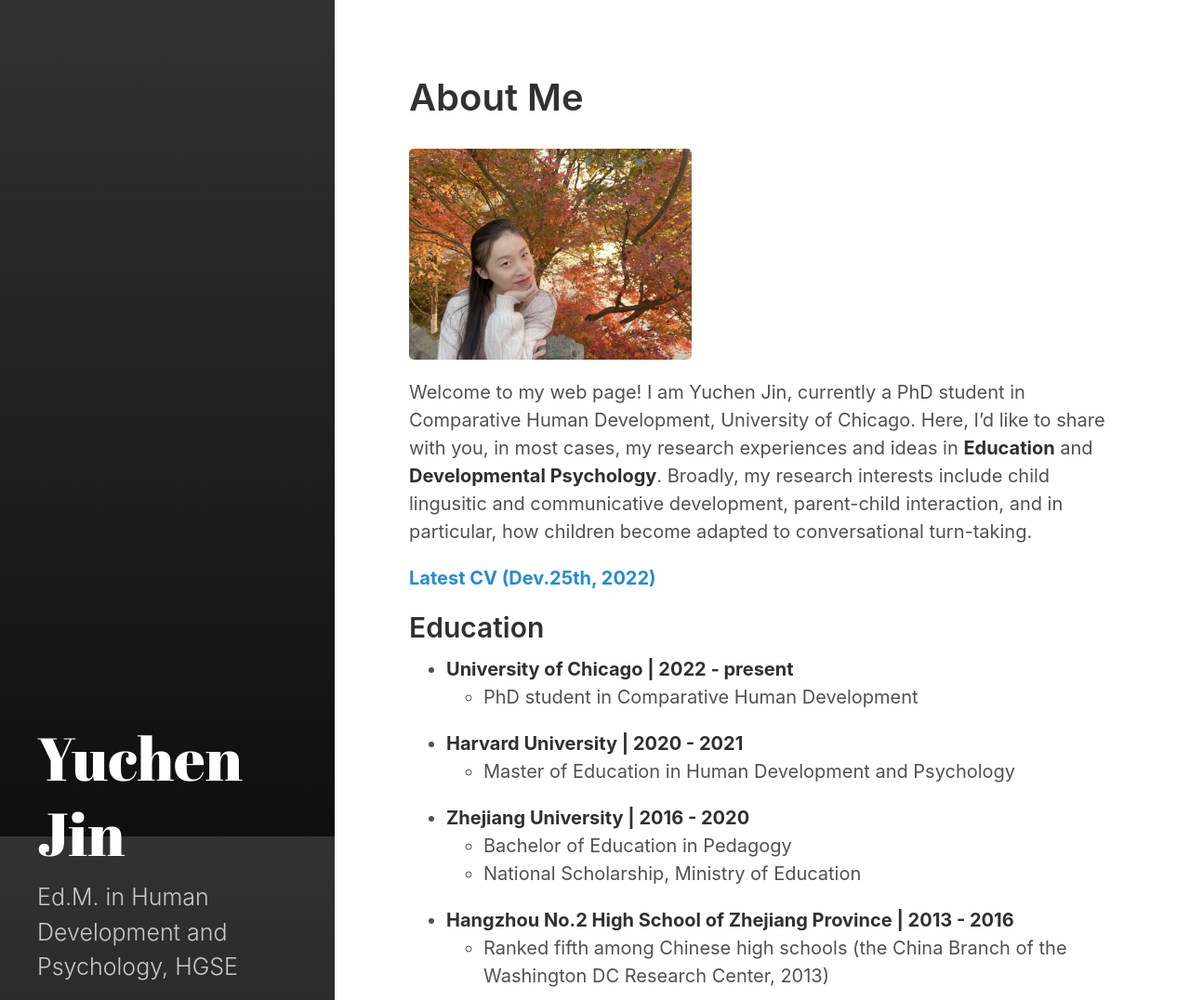
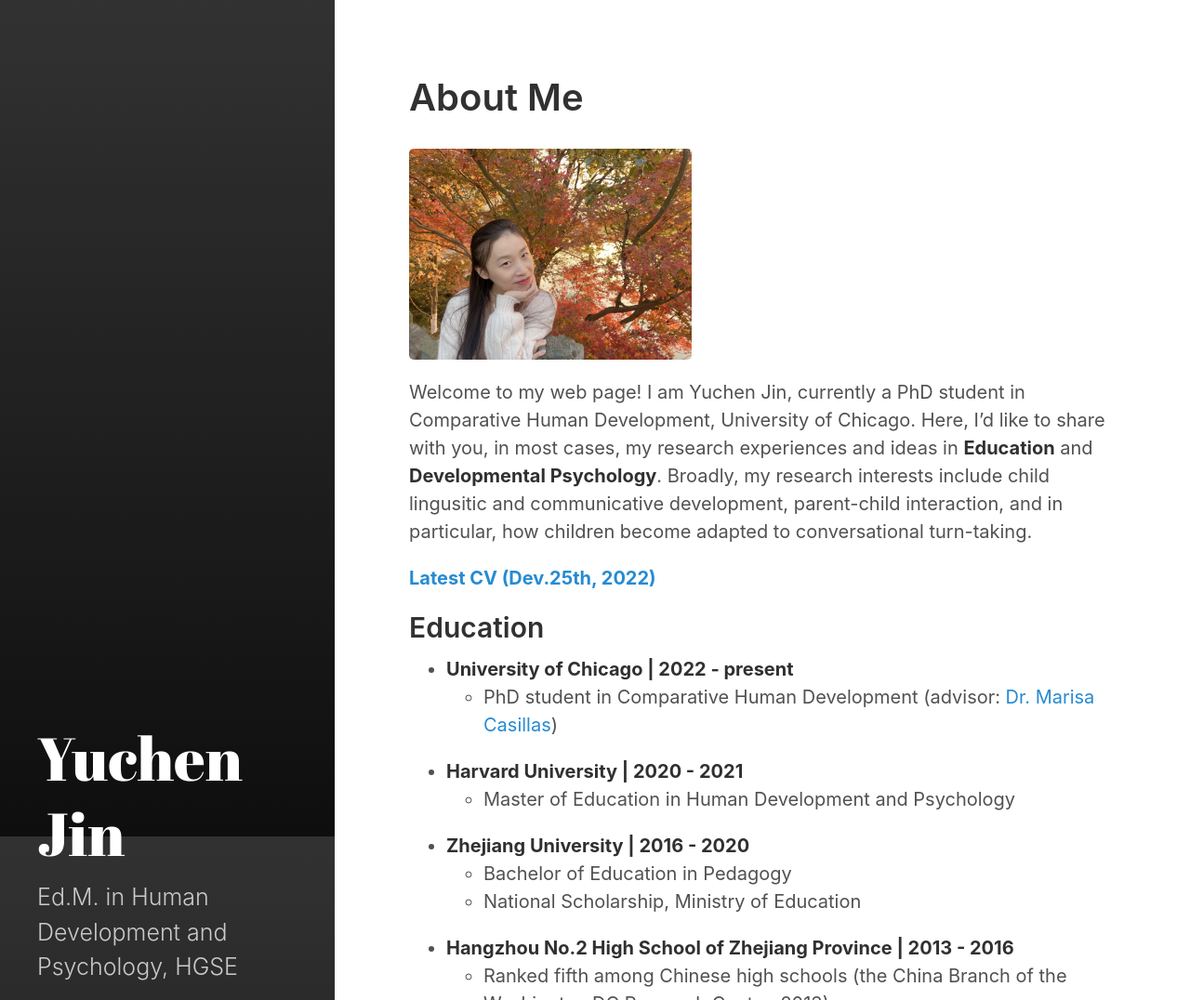
Before and after one commit to Regenchen/Regenchen.github.io, a Jekyll site: the page built from index.md, in a window 1280 px wide and 1322 px high, cut to the strip 0-1076 px from the top of the window. Shown: the whole strip at 93% size. Built offline with Jekyll 4.4.1, drawn with Linux system fonts in a browser that asks for light colours.

Commit message:
Update index.md

```diff
--- a/index.md
+++ b/index.md
@@ -17,7 +17,7 @@ I am Yuchen Jin, currently a PhD student in Comparative Human Development, Unive
 ## Education
 
 -  **University of Chicago \| 2022 - present**
-   + PhD student in Comparative Human Development
+   + PhD student in Comparative Human Development (advisor: [Dr. Marisa Casillas](https://chatterlab.uchicago.edu/bios/marisa-aboutme/))
 
 []() <!--as blank line-->
 
```
